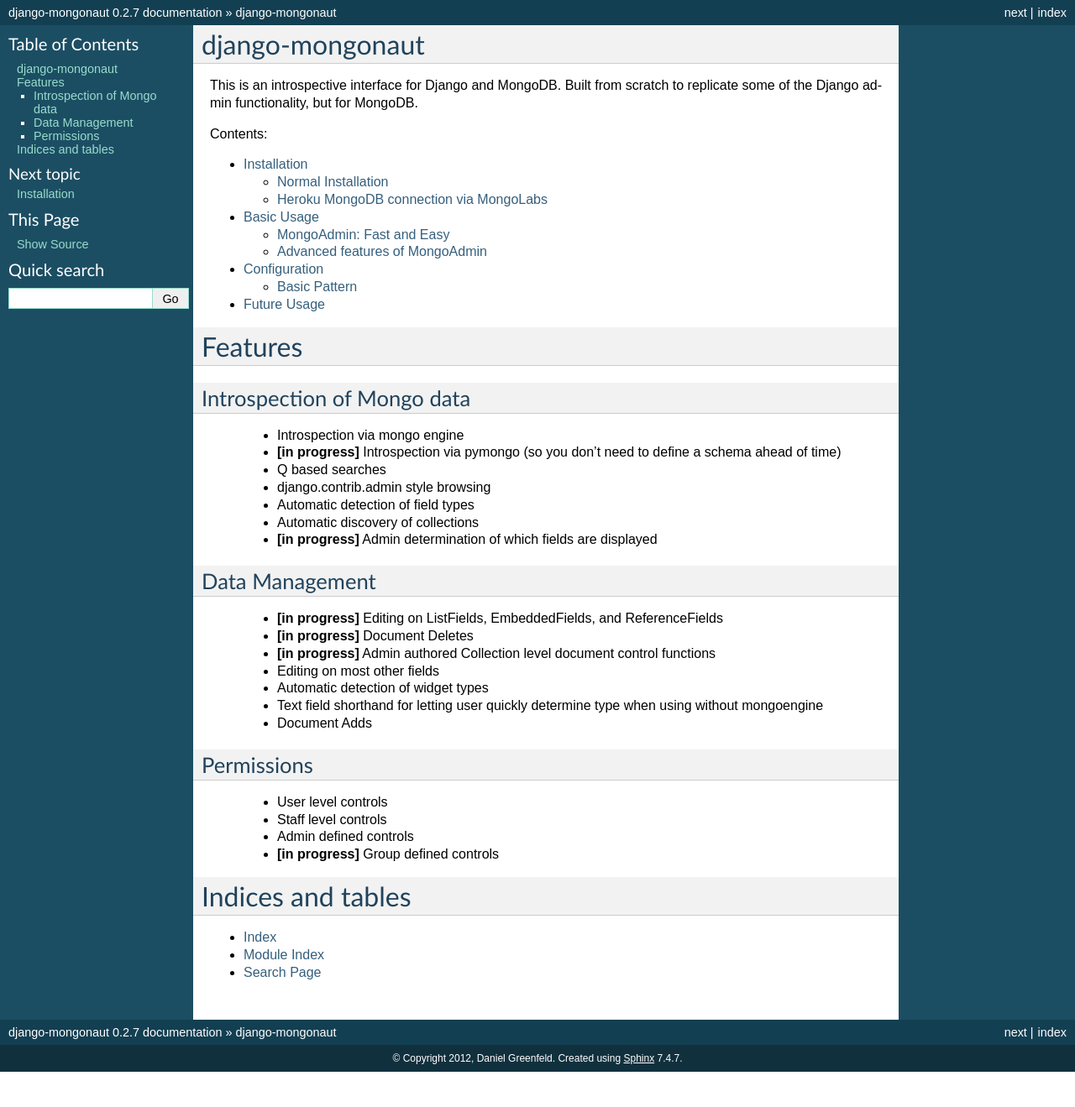
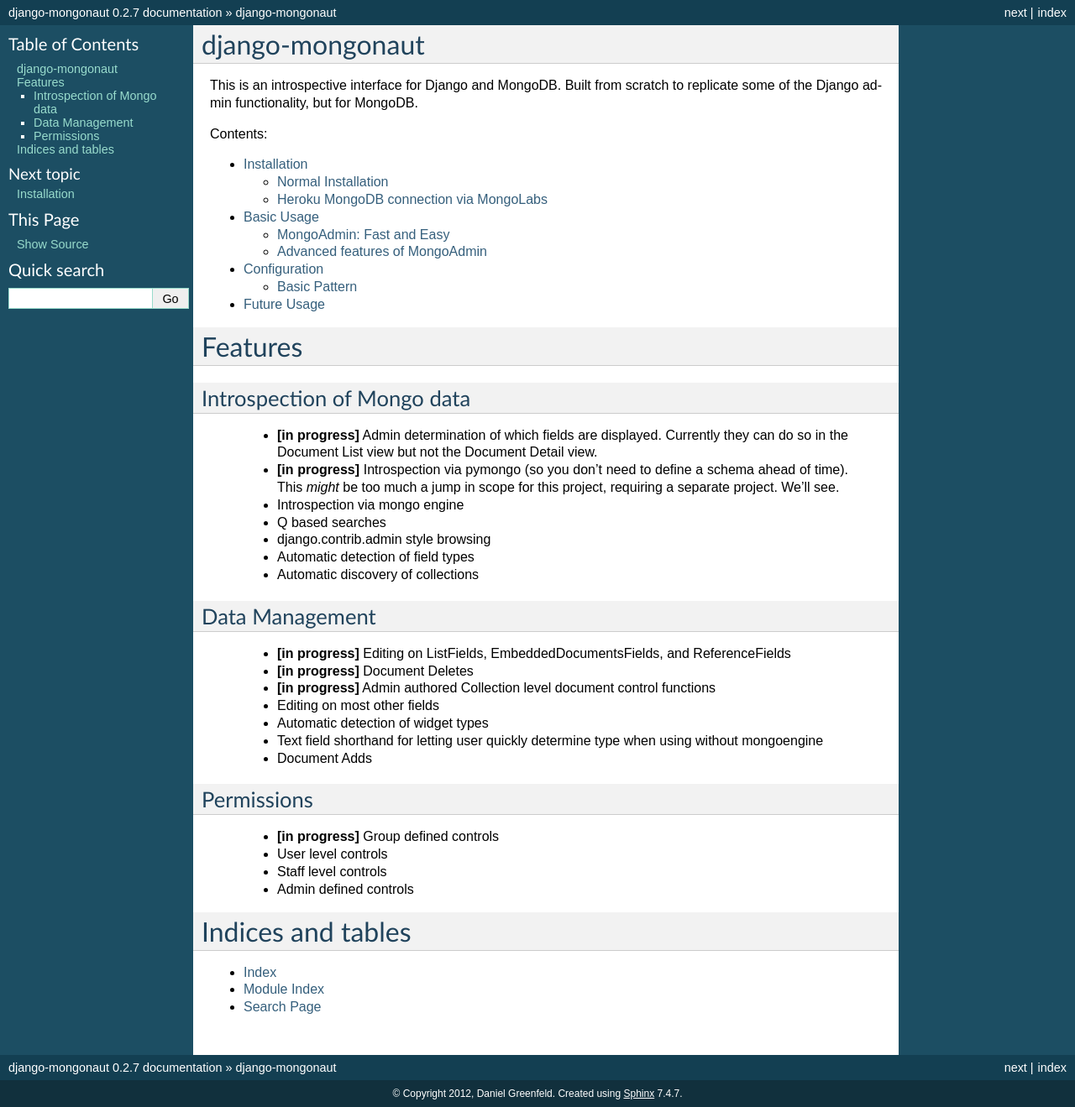
Before and after one commit to jazzband/django-mongonaut, a Sphinx documentation site: the page built from docs/index.rst, in a window 1280 px wide. Shown: the whole page at 84% size. Built offline with Sphinx 7.4.7, drawn with Linux system fonts in a browser that asks for light colours; before the commit the page ends 1277 px from its top, so only the background shows below that.

Commit message:
doc cleanup to make existing features easier to see

```diff
--- a/docs/index.rst
+++ b/docs/index.rst
@@ -24,18 +24,18 @@
 Introspection of Mongo data
 ----------------------------
 
+    * **[in progress]** Admin determination of which fields are displayed. Currently they can do so in the Document List view but not the Document Detail view.
+    * **[in progress]** Introspection via pymongo (so you don't need to define a schema ahead of time). This *might* be too much a jump in scope for this project, requiring a separate project. We'll see.
     * Introspection via mongo engine
-    * **[in progress]** Introspection via pymongo (so you don't need to define a schema ahead of time)
     * Q based searches
     * django.contrib.admin style browsing
     * Automatic detection of field types
     * Automatic discovery of collections
-    * **[in progress]** Admin determination of which fields are displayed
 
 Data Management
 ----------------------------
 
-    * **[in progress]** Editing on ListFields, EmbeddedFields, and ReferenceFields
+    * **[in progress]** Editing on ListFields, EmbeddedDocumentsFields, and ReferenceFields
     * **[in progress]** Document Deletes
     * **[in progress]** Admin authored Collection level document control functions
     * Editing on most other fields
@@ -46,10 +46,10 @@
 Permissions
 ----------------------------
 
+    * **[in progress]** Group defined controls
     * User level controls
     * Staff level controls
     * Admin defined controls
-    * **[in progress]** Group defined controls
 
 
 Indices and tables
```
